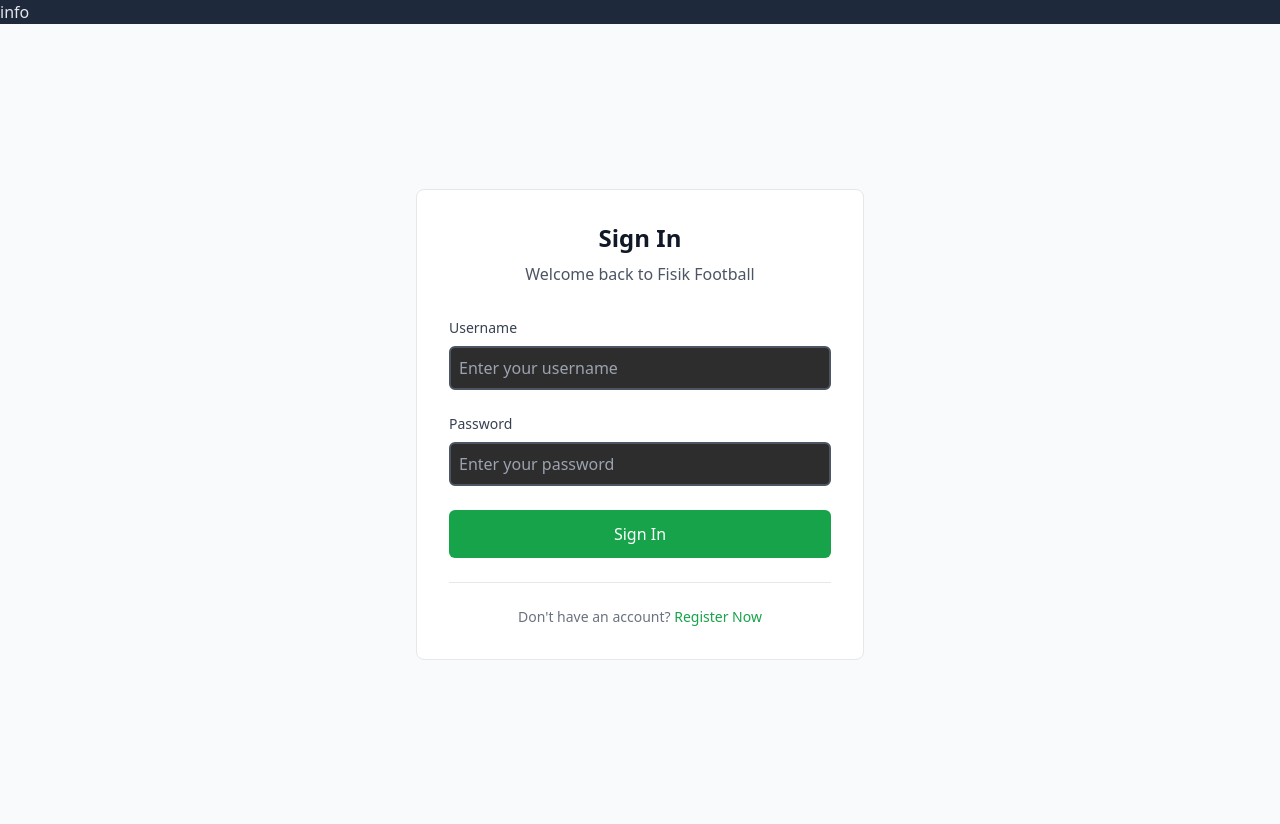
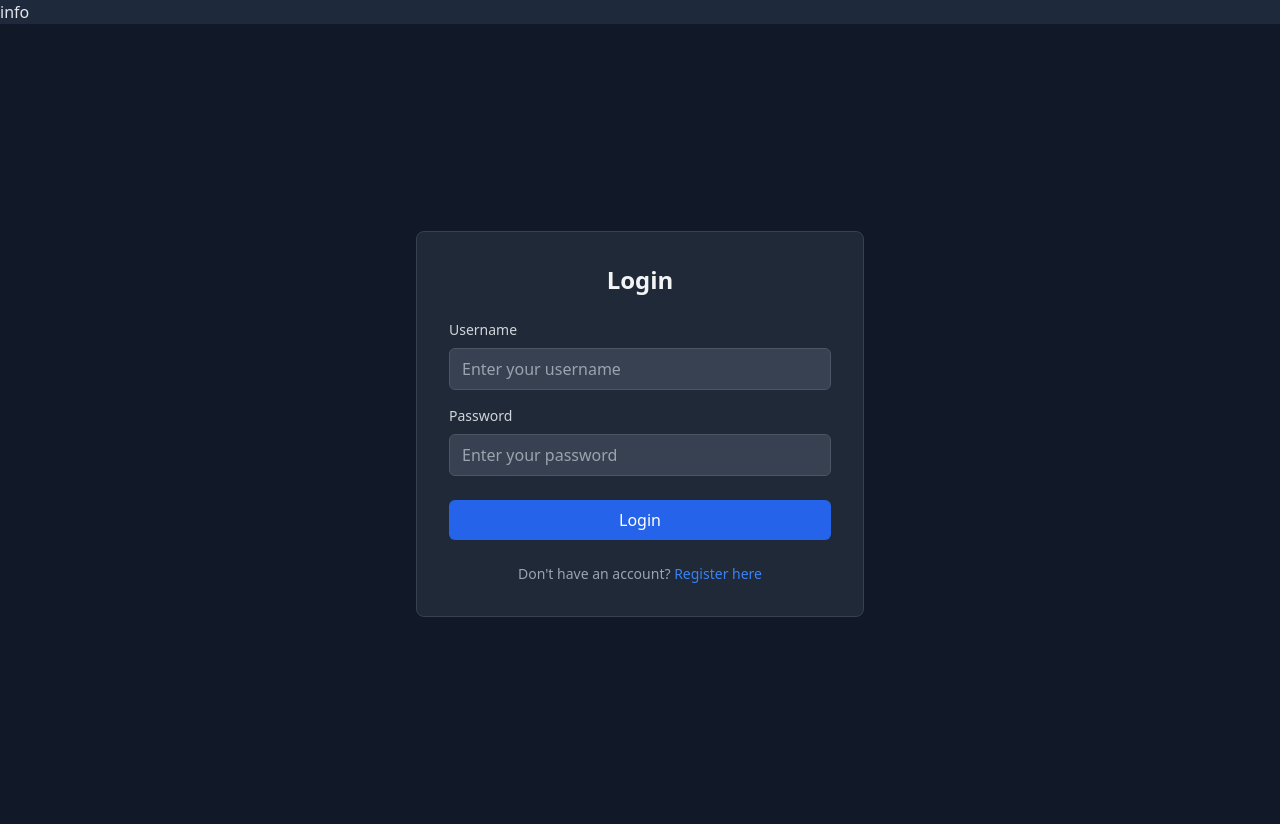
Before and after one commit to Praminho/fisikfootball, a Django app: page /login/ in a window 1280 px wide. Run offline with Django 5.2, Linux system fonts and the light colour scheme; some libraries are stand-ins or nearby versions.

Commit message:
tugas 5 95% update login logout ajax

```diff
--- a/main/templates/login.html
+++ b/main/templates/login.html
@@ -10,101 +10,150 @@
 >
   info
 </button>
-<div class="bg-gray-50 w-full min-h-screen flex items-center justify-center p-8">
+<div class="bg-gray-900 min-h-screen flex items-center justify-center px-4">
     <div class="max-w-md w-full">
-    <div class="bg-white rounded-lg border border-gray-200 p-6 sm:p-8 form-style">
-      <div class="text-center mb-8">
-        <h1 class="text-2xl font-bold text-gray-900 mb-2">Sign In</h1>
-        <p class="text-gray-600">Welcome back to Fisik Football</p>
+        <div class="bg-gray-800 rounded-lg border border-gray-700 p-8">
+            <h2 class="text-2xl font-bold text-gray-100 mb-6 text-center">Login</h2>
+
+            <!-- Error Message -->
+            <div id="error-message" class="hidden mb-4 p-3 bg-red-900/50 border border-red-700 rounded-md">
+                <p class="text-red-200 text-sm"></p>
             </div>
 
-      <!-- Form Errors Display -->
-      {% if form.non_field_errors %}
-        <div class="mb-6">
-          {% for error in form.non_field_errors %}
-            <div class="px-4 py-3 rounded-md text-sm border bg-red-50 border-red-200 text-red-700">
-              {{ error }}
+            <!-- Success Message -->
+            <div id="success-message" class="hidden mb-4 p-3 bg-green-900/50 border border-green-700 rounded-md">
+                <p class="text-green-200 text-sm"></p>
             </div>
-          {% endfor %}
-        </div>
-      {% endif %}
 
-      {% if form.errors %}
-        <div class="mb-6">
-          {% for field, errors in form.errors.items %}
-            {% if field != '__all__' %}
-              {% for error in errors %}
-                <div class="px-4 py-3 rounded-md text-sm border bg-red-50 border-red-200 text-red-700 mb-2">
-                  <strong>{{ field|title }}:</strong> {{ error }}
-                </div>
-              {% endfor %}
-            {% endif %}
-          {% endfor %}
-        </div>
-      {% endif %}
-
-      <form method="POST" action="" class="space-y-6">
+            <!-- Login Form -->
+            <form id="login-form">
                 {% csrf_token %}
 
-        <div>
-          <label for="username" class="block text-sm font-medium text-gray-700 mb-2">Username</label>
+                <div class="mb-4">
+                    <label for="username" class="block text-gray-300 text-sm font-medium mb-2">
+                        Username
+                    </label>
                     <input
+                        type="text"
                         id="username"
                         name="username"
-            type="text"
                         required
-            class="w-full px-4 py-3 border border-gray-300 rounded-md focus:outline-none focus:border-green-500 transition-colors"
-            placeholder="Enter your username">
+                        class="w-full px-3 py-2 bg-gray-700 border border-gray-600 rounded-md text-gray-100 focus:outline-none focus:border-blue-500"
+                        placeholder="Enter your username"
+                    >
                 </div>
 
-        <div>
-          <label for="password" class="block text-sm font-medium text-gray-700 mb-2">Password</label>
+                <div class="mb-6">
+                    <label for="password" class="block text-gray-300 text-sm font-medium mb-2">
+                        Password
+                    </label>
                     <input
+                        type="password"
                         id="password"
                         name="password"
-            type="password"
                         required
-            class="w-full px-4 py-3 border border-gray-300 rounded-md focus:outline-none focus:border-green-500 transition-colors"
-            placeholder="Enter your password">
+                        class="w-full px-3 py-2 bg-gray-700 border border-gray-600 rounded-md text-gray-100 focus:outline-none focus:border-blue-500"
+                        placeholder="Enter your password"
+                    >
                 </div>
 
                 <button
                     type="submit"
-          class="w-full bg-green-600 text-white font-medium py-3 px-4 rounded-md hover:bg-green-700 transition-colors">
-          Sign In
+                    id="login-button"
+                    class="w-full bg-blue-600 text-white py-2 rounded-md font-medium hover:bg-blue-700 transition-colors disabled:bg-gray-600 disabled:cursor-not-allowed"
+                >
+                    Login
                 </button>
             </form>
 
-      <!-- Messages Display -->
-      {% if messages %}
-        <div class="mt-6">
-          {% for message in messages %}
-            <div
-              class="
-                px-4 py-3 rounded-md text-sm border
-                {% if message.tags == 'success' %}
-                  bg-green-50 border-green-200 text-green-700
-                {% elif message.tags == 'error' %}
-                  bg-red-50 border-red-200 text-red-700
-                {% else %}
-                  bg-gray-50 border-gray-200 text-gray-700
-                {% endif %}
-              ">
-              {{ message }}
-            </div>
-          {% endfor %}
-        </div>
-      {% endif %}
-
-      <div class="mt-6 text-center pt-6 border-t border-gray-200">
-        <p class="text-gray-500 text-sm">
+            <p class="text-gray-400 text-sm text-center mt-6">
                 Don't have an account?
-          <a href="{% url 'main:register' %}" class="text-green-600 hover:text-green-700 font-medium">
-            Register Now
-          </a>
+                <a href="{% url 'main:register' %}" class="text-blue-500 hover:text-blue-400">Register here</a>
             </p>
         </div>
     </div>
 </div>
-</div>
+
+<script>
+// Configuration
+const LOGIN_ENDPOINT = "{% url 'main:login_ajax' %}";
+const MAIN_PAGE_URL = "{% url 'main:show_main' %}";
+
+// DOM Elements
+const loginForm = document.getElementById('login-form');
+const loginButton = document.getElementById('login-button');
+const errorMessage = document.getElementById('error-message');
+const successMessage = document.getElementById('success-message');
+
+// Show error message
+function showError(message) {
+    errorMessage.classList.remove('hidden');
+    successMessage.classList.add('hidden');
+    errorMessage.querySelector('p').textContent = message;
+}
+
+// Show success message
+function showSuccess(message) {
+    successMessage.classList.remove('hidden');
+    errorMessage.classList.add('hidden');
+    successMessage.querySelector('p').textContent = message;
+}
+
+// Hide all messages
+function hideMessages() {
+    errorMessage.classList.add('hidden');
+    successMessage.classList.add('hidden');
+}
+
+// Handle login form submission
+loginForm.addEventListener('submit', async function(e) {
+    e.preventDefault();
+
+    // Disable button and show loading
+    loginButton.disabled = true;
+    loginButton.textContent = 'Logging in...';
+    hideMessages();
+
+    // Get form data
+    const formData = new FormData(loginForm);
+
+    try {
+        const response = await fetch(LOGIN_ENDPOINT, {
+            method: 'POST',
+            body: formData
+        });
+
+        if (response.status === 200) {
+            // Login berhasil (LOGGED_IN)
+            showSuccess('Login berhasil! Mengalihkan...');
+
+            // Redirect setelah 1 detik
+            setTimeout(() => {
+                window.location.href = MAIN_PAGE_URL;
+            }, 1000);
+        } else if (response.status === 401) {
+            // Login gagal (INVALID_CREDENTIALS)
+            showError('Username atau password salah');
+            loginButton.disabled = false;
+            loginButton.textContent = 'Login';
+        } else if (response.status === 429) {
+            // Terlalu banyak percobaan (TOO_MANY_ATTEMPTS)
+            showError('Terlalu banyak percobaan login. Coba lagi dalam 15 menit.');
+            loginButton.disabled = false;
+            loginButton.textContent = 'Login';
+        } else {
+            // Error lainnya
+            showError('Terjadi kesalahan. Silakan coba lagi.');
+            loginButton.disabled = false;
+            loginButton.textContent = 'Login';
+        }
+
+    } catch (error) {
+        console.error('Login error:', error);
+        showError('Terjadi kesalahan. Silakan coba lagi.');
+        loginButton.disabled = false;
+        loginButton.textContent = 'Login';
+    }
+});
+</script>
 {% endblock content %}
--- a/main/urls.py
+++ b/main/urls.py
@@ -2,7 +2,7 @@
 from main.views import show_main, create_product, show_product, show_xml, show_json, show_xml_by_id, show_json_by_id
 from main.views import register, login_user, logout_user
 from main.views import edit_product, delete_product
-from main.views import add_product_entry_ajax
+from main.views import add_product_entry_ajax, login_ajax, logout_ajax
 
 app_name = 'main'
 
@@ -20,5 +20,7 @@
     path('product/<uuid:id>/edit', edit_product, name='edit_product'),
     path('product/<uuid:id>/delete', delete_product, name='delete_product'),
     path('create-product-ajax', add_product_entry_ajax, name='add_product_entry_ajax'),
+    path('ajax/login/', login_ajax, name='login_ajax'),
+    path('ajax/logout/', logout_ajax, name='logout_ajax'),
 
 ]
--- a/main/views.py
+++ b/main/views.py
@@ -187,3 +187,47 @@
     )
     new_product.save()
     return HttpResponse(b"CREATED", status=201)
+
+@csrf_exempt
+@require_POST
+def login_ajax(request):
+    username = strip_tags(request.POST.get("username"))
+    password = request.POST.get("password")
+
+    # Rate limiting untuk prevent brute force
+    ip = request.META.get('REMOTE_ADDR')
+    cache_key = f'login_attempts_{ip}'
+    attempts = cache.get(cache_key, 0)
+
+    if attempts >= 5:
+        return HttpResponse(b"TOO_MANY_ATTEMPTS", status=429)
+
+    # Authenticate user
+    user = authenticate(request, username=username, password=password)
+
+    if user is not None:
+        # Login berhasil
+        login(request, user)
+
+        # Reset counter login attempts
+        cache.delete(cache_key)
+
+        # Set last_login cookie
+        response = HttpResponse(b"LOGGED_IN", status=200)
+        response.set_cookie('last_login', str(datetime.datetime.now()))
+
+        return response
+    else:
+        # Login gagal - tambah counter
+        cache.set(cache_key, attempts + 1, 900)  # 15 menit
+        return HttpResponse(b"INVALID_CREDENTIALS", status=401)
+
+@csrf_exempt
+@require_POST
+def logout_ajax(request):
+    logout(request)
+
+    response = HttpResponse(b"LOGGED_OUT", status=200)
+    response.delete_cookie('last_login')
+
+    return response
```
Lines whose indentation alone changed are shown as unchanged.
